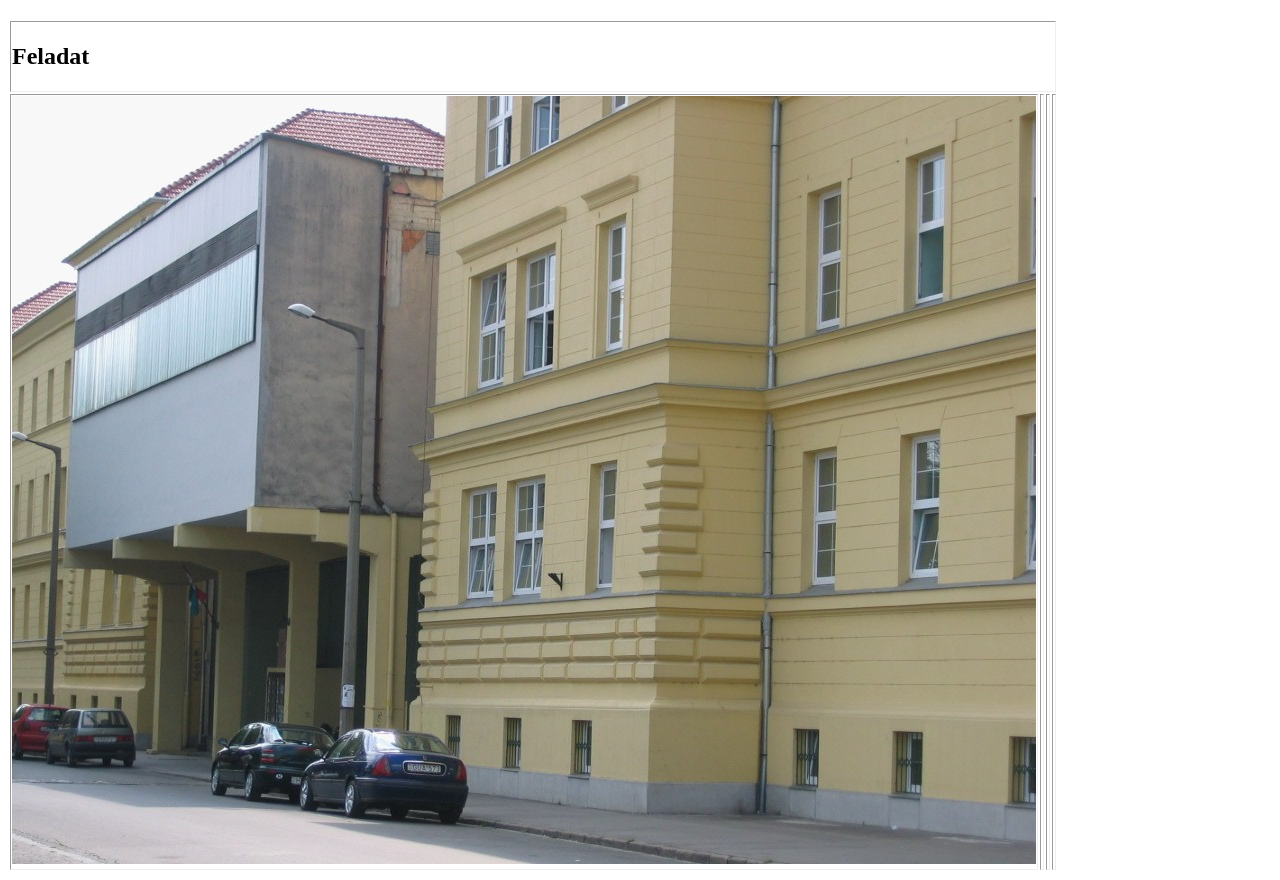
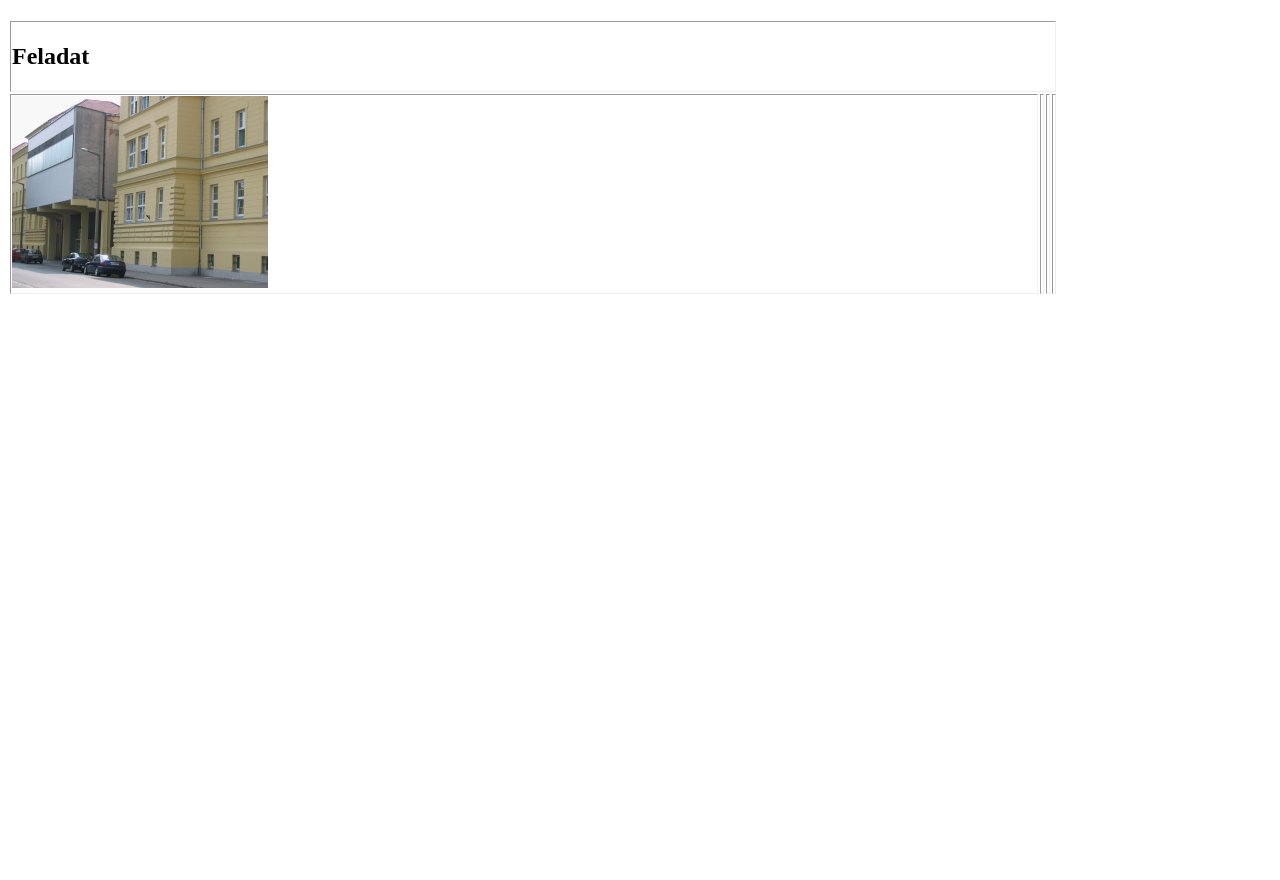
Before and after one commit to CsillagAkos/Dolgozat, a plain HTML site: page index.html in a window 1280 px wide. Shown: the part 61-941 px from the top of the page. After the commit the page ends 800 px from the top, so only its background shows below. Drawn offline with Linux system fonts and the light colour scheme.

Commit message:
kepmeret

```diff
--- a/stilus.css
+++ b/stilus.css
@@ -4,3 +4,7 @@ h1{color: blue;
 table{
     border: 2px;
 }
+img{
+    width: 25%;
+    height: 25%;
+}
```
